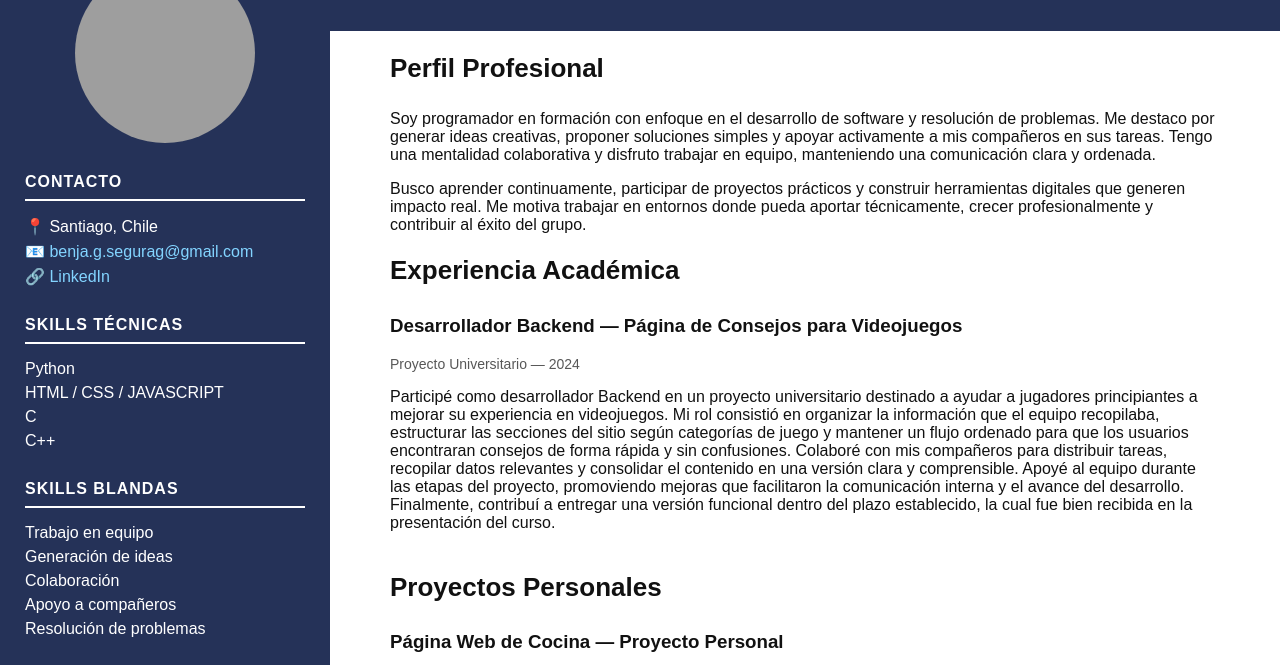
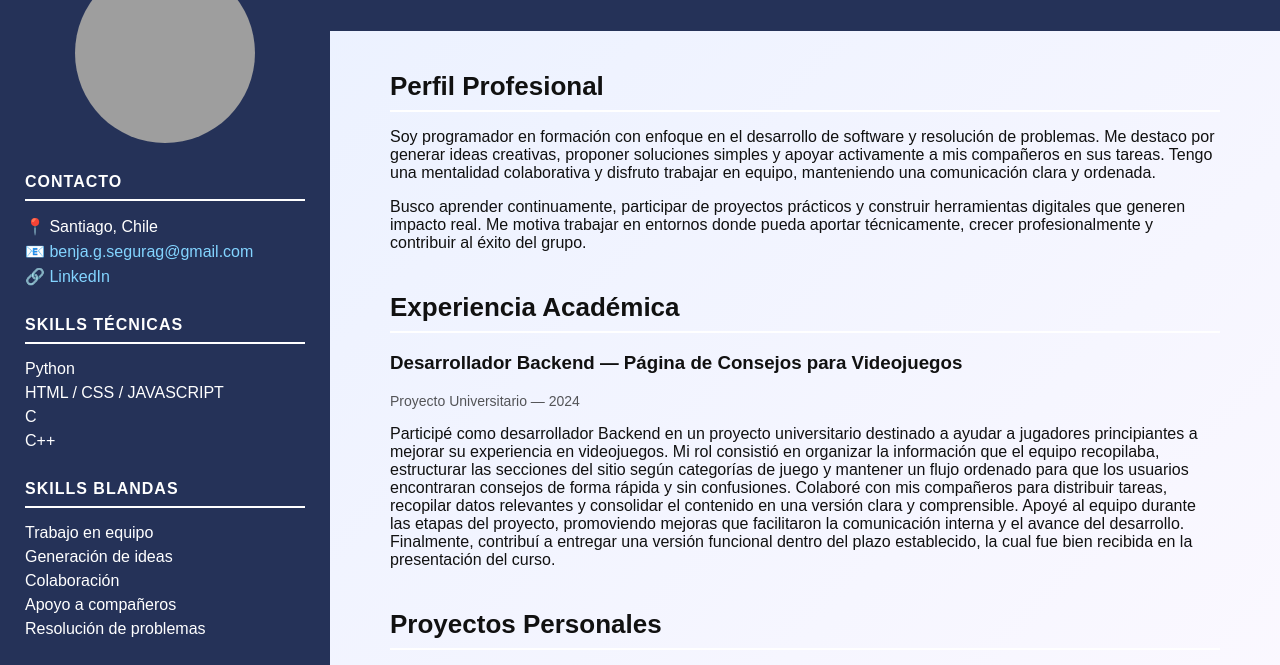
Before and after one commit to chardddd/chardddd.github.io, a plain HTML site: page index.html in a window 1280 px wide. Shown: the part 72-737 px from the top of the page. Drawn offline with Linux system fonts and the light colour scheme; grey boxes are pictures that could not be loaded.

Commit message:
Update styles.css

```diff
--- a/styles.css
+++ b/styles.css
@@ -1,5 +1,3 @@
-/* ======= Estilo Portfolio CV ======= */
-
 body {
     margin: 0;
     font-family: "Montserrat", sans-serif;
@@ -9,7 +7,7 @@ body {
 }
 
 
-/* PANEL IZQUIERDO */
+/* panel izquierdo */
 .sidebar {
     width: 280px;
     background: #253258;
@@ -41,7 +39,7 @@ body {
     opacity: 0.8;
 }
 
-/* Secciones sidebar */
+/* secciones sidebar */
 .sidebar h2 {
     margin-top: 30px;
     font-size: 16px;
@@ -59,18 +57,17 @@ body {
     margin: 6px 0;
 }
 
-/* ENLACES sidebar */
+/* enlaces sidebar */
 .sidebar a {
     color: #83d4ff;
     text-decoration: none;
 }
 
-/* ===== CONTENIDO PRINCIPAL ===== */
+/* principal */
 
 .content {
     flex: 1;
     padding: 40px 60px;
-    background: white;
 }
 
 .content h2 {
@@ -92,7 +89,7 @@ body {
     margin-bottom: 6px;
 }
 
-/* CONTROLES ACCESIBILIDAD */
+/* controles */
 .controls {
     position: fixed;
     right: 5px;
@@ -113,6 +110,7 @@ body {
 
 section h2 {
     font-size: 26px;
+    margin-top: 40px;
     margin-bottom: 8px;
     position: relative;
 }
```
